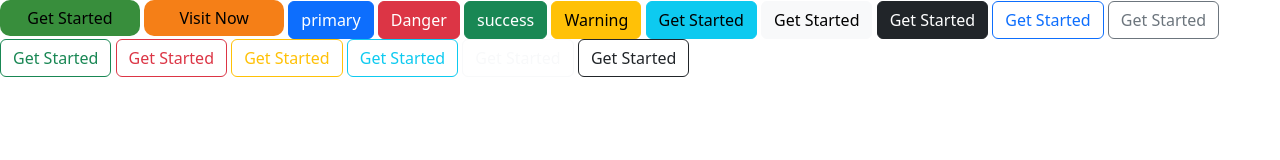
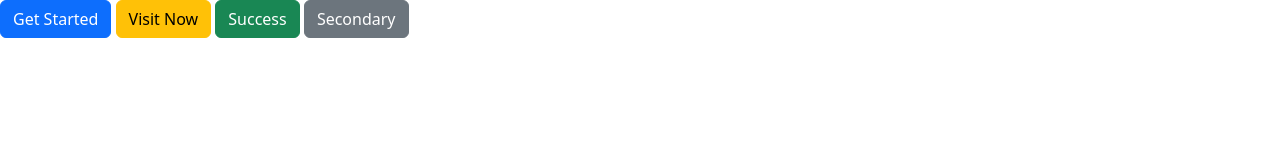
Before and after one commit to Vikranth-15/static-website, a plain HTML site: page Bootstrap/index.html in a window 1280 px wide. Drawn offline with nearby package versions, Linux system fonts and the light colour scheme.

Commit message:
Bootstrap

```diff
--- a/Bootstrap/index.css
+++ b/Bootstrap/index.css
@@ -1,13 +1,14 @@
-.button {
-    height: 36px;
-    width: 140px;
+.button{
+    height: 40px;
+    width: 120px;
+    color: white;
+    border-radius: 0px;
     border-width: 0px;
-    border-radius: 10px;
+    border-radius: 20px;
 }
-.button-green{
-    background-color: #388E3C;
+.btn1{
+    background-color: orange;
 }
-
-.button-orange{
-    background-color: #F57F17;
+.btn2{
+    background-color: pink;
 }
--- a/Bootstrap/index.html
+++ b/Bootstrap/index.html
@@ -1,33 +1,27 @@
-<!DOCTYPE html>
-<html lang="en">
-<head>
-    <meta charset="UTF-8">
-    <meta name="viewport" content="width=device-width, initial-scale=1.0">
-    <title>Document</title>
-     <link
-      href="https://cdn.jsdelivr.net/npm/bootstrap@5.3.2/dist/css/bootstrap.min.css"
-      rel="stylesheet">
-    <link rel="stylesheet" href="index.css">
-</head>
-<body>
-<button class="button button-green">Get Started</button>
-<button class="button button-orange">Visit Now</button>
-<button class="btn btn-primary">primary</button>
-<button class="btn btn-danger">Danger</button>
-<button class="btn btn-success">success</button>
-<button class="btn btn-warning">Warning</button>
- <button class="btn btn-info">Get Started</button>
-    <button class="btn btn-light">Get Started</button>
-    <button class="btn btn-dark">Get Started</button>
+<!doctype html>
+<html lang="en" data-bs-theme="light">
+    <head>
+        <title>Title</title>
+        <!-- Required meta tags -->
+        <meta charset="utf-8" />
+        <meta name="viewport" content="width=device-width, initial-scale=1" />
+        <link
+            href="https://cdn.jsdelivr.net/npm/bootstrap@5.3.8/dist/css/bootstrap.min.css"
+            rel="stylesheet"
+            integrity="sha384-sRIl4kxILFvY47J16cr9ZwB07vP4J8+LH7qKQnuqkuIAvNWLzeN8tE5YBujZqJLB"
+            crossorigin="anonymous"
+        />
+    </head>
 
-    <button class="btn btn-outline-primary">Get Started</button>
-    <button class="btn btn-outline-secondary">Get Started</button>
-    <button class="btn btn-outline-success">Get Started</button>
-    <button class="btn btn-outline-danger">Get Started</button>
-    <button class="btn btn-outline-warning">Get Started</button>
-    <button class="btn btn-outline-info">Get Started</button>
-    <button class="btn btn-outline-light">Get Started</button>
-
-    <button class="btn btn-outline-dark">Get Started</button>
-</body>
+    <body>
+       <button class="btn btn-primary ">Get Started</button>
+       <button class="btn btn-warning">Visit Now</button>
+       <button class="btn btn-success">Success</button>
+       <button class="btn btn-secondary">Secondary</button>
+        <script
+            src="https://cdn.jsdelivr.net/npm/bootstrap@5.3.8/dist/js/bootstrap.bundle.min.js"
+            integrity="sha384-FKyoEForCGlyvwx9Hj09JcYn3nv7wiPVlz7YYwJrWVcXK/BmnVDxM+D2scQbITxI"
+            crossorigin="anonymous"
+        ></script>
+    </body>
 </html>
```
